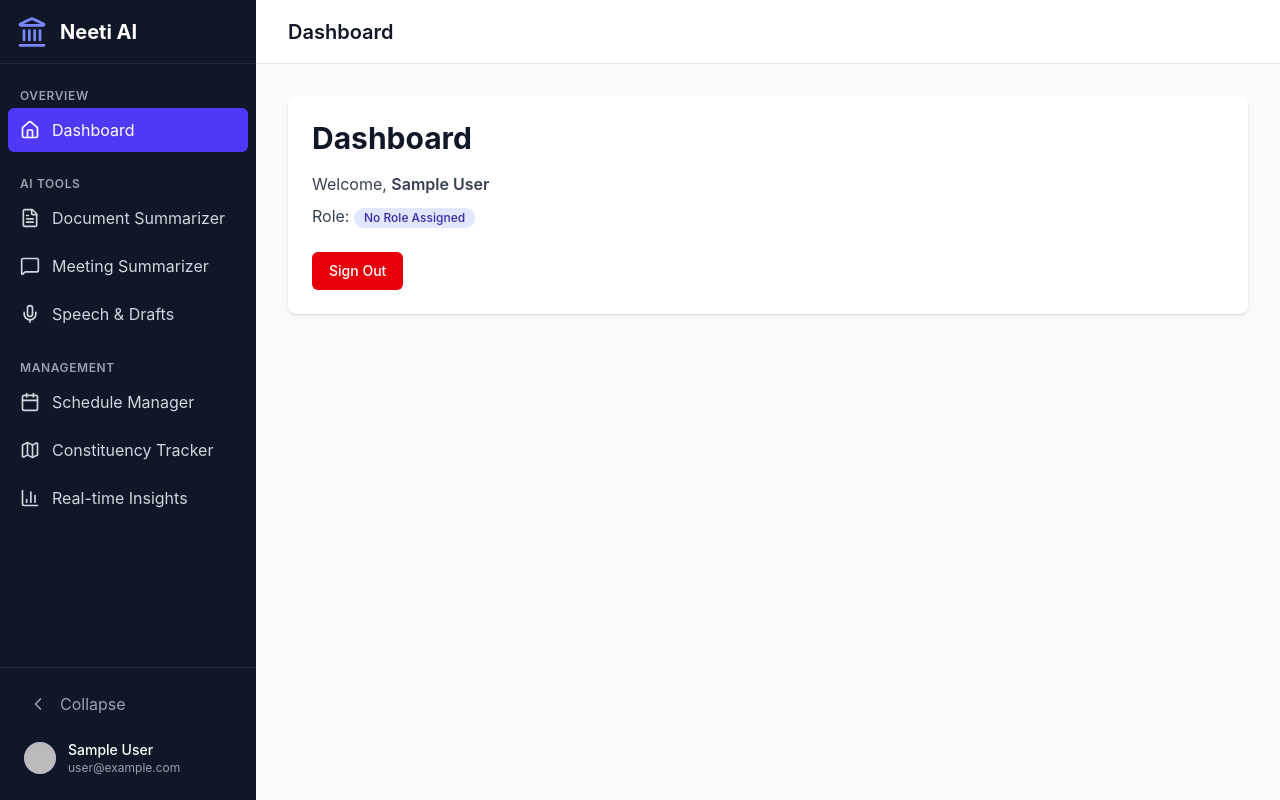
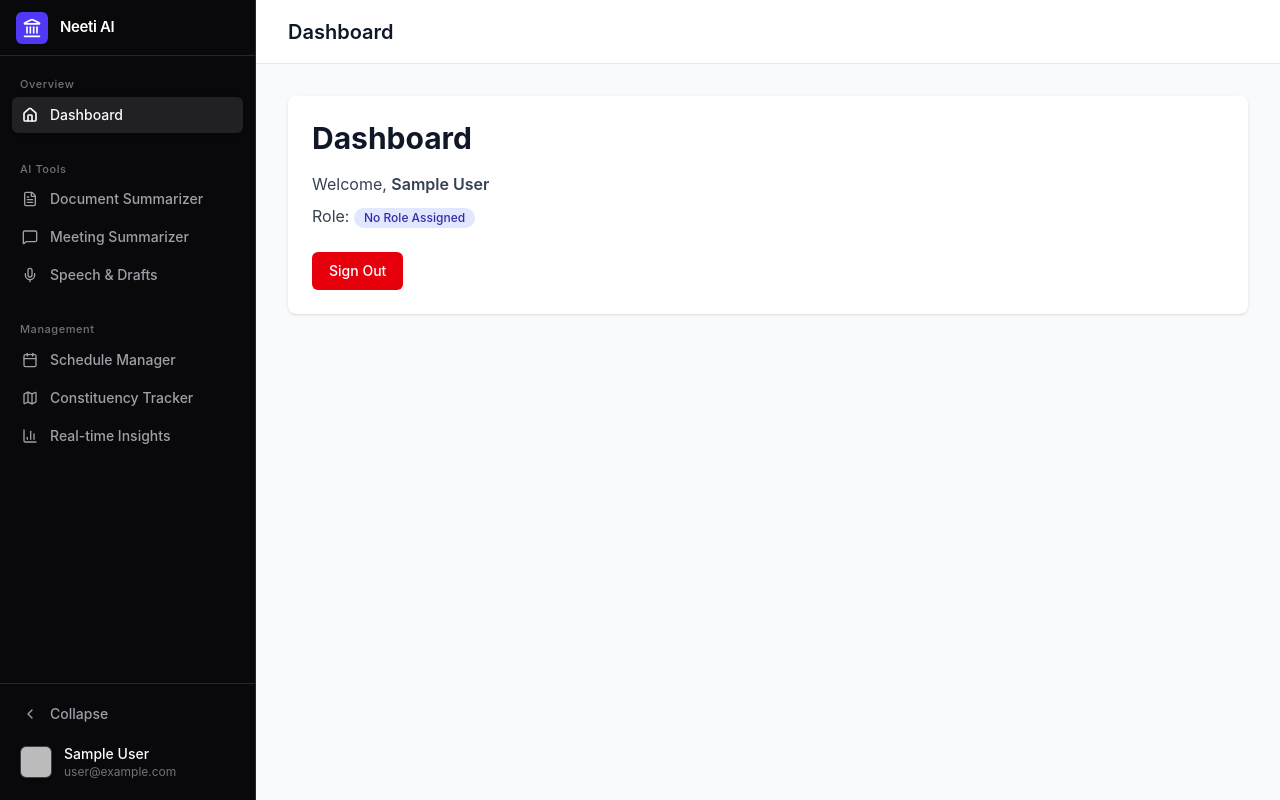
Before and after one commit to dear-asutosh/neeti-ai, a React (Vite) app: page /dashboard in a window 1280 px wide. Built offline with nearby package versions, Linux system fonts and the light colour scheme; no server answers; the database is empty; sample sign-in values are in the browser's storage.

Commit message:
feat: Modified the sidebar design.

```diff
--- a/src/components/layout/Sidebar.jsx
+++ b/src/components/layout/Sidebar.jsx
@@ -58,7 +58,7 @@ export default function Sidebar({ mobileOpen, setMobileOpen }) {
     }
   ];
 
-  const sidebarClasses = `bg-gray-900 text-white flex flex-col h-full transition-all duration-300 z-20
+  const sidebarClasses = `bg-zinc-950 text-zinc-300 flex flex-col h-full transition-all duration-300 z-20 border-r border-zinc-800
     ${isCollapsed ? 'w-20' : 'w-64'}
     ${mobileOpen ? 'fixed inset-y-0 left-0 translate-x-0' : 'fixed inset-y-0 left-0 -translate-x-full md:relative md:translate-x-0'}`;
 
@@ -75,83 +75,91 @@ export default function Sidebar({ mobileOpen, setMobileOpen }) {
       {/* Sidebar Container */}
       <div className={sidebarClasses}>
         {/* Header */}
-        <div className={`flex items-center justify-between h-16 px-4 border-b border-gray-800 ${isCollapsed ? 'justify-center' : ''}`}>
+        <div className={`flex items-center justify-between h-14 px-4 border-b border-zinc-800 ${isCollapsed ? 'justify-center' : ''}`}>
           <div className="flex items-center gap-3 overflow-hidden">
-            <Landmark className="shrink-0 text-indigo-400 w-8 h-8" />
-            {!isCollapsed && <span className="text-xl font-bold whitespace-nowrap">Neeti AI</span>}
+            <div className="bg-indigo-600 rounded-md p-1.5 shrink-0 flex items-center justify-center">
+               <Landmark className="text-white w-5 h-5" />
+            </div>
+            {!isCollapsed && <span className="text-[15px] font-semibold tracking-tight text-white whitespace-nowrap">Neeti AI</span>}
           </div>
           {/* Mobile Close Button */}
           {mobileOpen && (
-            <button onClick={() => setMobileOpen(false)} className="md:hidden text-gray-400 hover:text-white">
-              <X className="w-6 h-6" />
+            <button onClick={() => setMobileOpen(false)} className="md:hidden text-zinc-400 hover:text-zinc-100">
+              <X className="w-5 h-5" />
             </button>
           )}
         </div>
 
         {/* Navigation */}
         <div className="flex-1 py-4 overflow-y-auto overflow-x-hidden">
-          <nav className="space-y-4 px-2">
+          <nav className="space-y-6 px-3">
             {navSections.map((section, idx) => (
               <div key={section.title} className="flex flex-col space-y-1">
                 {!isCollapsed && (
-                  <div className="px-3 text-xs font-semibold text-gray-400 uppercase tracking-wider mb-1 mt-2">
+                  <div className="px-2 text-[11px] font-medium text-zinc-500 tracking-wider mb-1 mt-1 font-sans">
                     {section.title}
                   </div>
                 )}
                 {isCollapsed && idx !== 0 && (
-                  <div className="w-full flex justify-center mb-1 mt-2">
-                    <div className="w-6 border-b border-gray-700"></div>
+                  <div className="w-full flex justify-center mb-1 mt-3">
+                    <div className="w-6 border-b border-zinc-800/60"></div>
                   </div>
                 )}
+                <div className="space-y-0.5">
                   {section.items.map((item) => (
                     <NavLink
                       key={item.name}
                       to={item.path}
                       onClick={() => setMobileOpen(false)}
                       className={({ isActive }) => `
-                      flex items-center gap-3 px-3 py-2.5 rounded-md transition-colors
-                      ${isActive ? 'bg-indigo-600 text-white' : 'text-gray-300 hover:bg-gray-800 hover:text-white'}
+                        flex items-center gap-3 px-2.5 py-2 rounded-md transition-all text-sm font-medium
+                        ${isActive ? 'bg-zinc-800/80 text-zinc-50 shadow-sm' : 'text-zinc-400 hover:bg-zinc-800/50 hover:text-zinc-100'}
                         ${isCollapsed ? 'justify-center' : ''}
                       `}
                       title={isCollapsed ? item.name : undefined}
                     >
-                    <item.icon className={`shrink-0 ${isCollapsed ? 'w-6 h-6' : 'w-5 h-5'}`} />
+                      {({ isActive }) => (
+                        <>
+                          <item.icon className={`shrink-0 ${isCollapsed ? 'w-5.5 h-5.5' : 'w-4 h-4'}`} strokeWidth={isActive ? 2.5 : 2} />
                           {!isCollapsed && <span className="whitespace-nowrap">{item.name}</span>}
+                        </>
+                      )}
                     </NavLink>
                   ))}
+                </div>
               </div>
             ))}
           </nav>
         </div>
 
         {/* Bottom Actions */}
-        <div className="p-4 border-t border-gray-800 space-y-2">
+        <div className="p-3 border-t border-zinc-800 space-y-1">
           {/* Desktop Collapse Toggle */}
           <button
             onClick={() => setIsCollapsed(!isCollapsed)}
-            className={`hidden md:flex items-center gap-3 w-full px-3 py-2 rounded-md text-gray-400 hover:bg-gray-800 hover:text-white transition-colors ${isCollapsed ? 'justify-center' : ''}`}
+            className={`hidden md:flex items-center gap-3 w-full px-2.5 py-2 rounded-md text-zinc-400 hover:bg-zinc-800/50 hover:text-zinc-100 transition-colors text-sm font-medium ${isCollapsed ? 'justify-center' : ''}`}
           >
-            {isCollapsed ? <ChevronRight className="w-5 h-5" /> : <ChevronLeft className="w-5 h-5" />}
+            {isCollapsed ? <ChevronRight className="w-4 h-4" /> : <ChevronLeft className="w-4 h-4" />}
             {!isCollapsed && <span>Collapse</span>}
           </button>
 
           {/* Profile Section */}
           <div className="relative group">
             {/* Hover Menu */}
-            <div className={`absolute bottom-full left-0 mb-2 bg-gray-800 border border-gray-700 rounded-md shadow-lg overflow-hidden transition-all duration-200 opacity-0 invisible group-hover:opacity-100 group-hover:visible flex flex-col z-50
+            <div className={`absolute bottom-full left-0 mb-2 bg-zinc-900 border border-zinc-800 rounded-md shadow-lg overflow-hidden transition-all duration-200 opacity-0 invisible group-hover:opacity-100 group-hover:visible flex flex-col z-50
               ${isCollapsed ? 'left-full ml-2 w-48' : 'w-full'}
             `}>
               <NavLink
                 to="/settings"
                 onClick={() => setMobileOpen(false)}
-                className="flex items-center gap-3 px-4 py-2.5 text-sm text-gray-300 hover:bg-gray-700 hover:text-white w-full text-left transition-colors"
+                className="flex items-center gap-3 px-3 py-2 text-sm text-zinc-300 hover:bg-zinc-800 hover:text-zinc-50 w-full text-left transition-colors font-medium"
               >
                 <Settings className="w-4 h-4 shrink-0" />
                 <span>Settings & Security</span>
               </NavLink>
               <button
                 onClick={handleLogout}
-                className="flex items-center gap-3 px-4 py-2.5 text-sm text-red-400 hover:bg-gray-700 hover:text-red-300 w-full text-left transition-colors border-t border-gray-700"
+                className="flex items-center gap-3 px-3 py-2 text-sm text-red-500 hover:bg-zinc-800 hover:text-red-400 w-full text-left transition-colors border-t border-zinc-800 font-medium"
               >
                 <LogOut className="w-4 h-4 shrink-0" />
                 <span>Sign Out</span>
@@ -160,19 +168,19 @@ export default function Sidebar({ mobileOpen, setMobileOpen }) {
 
             {/* Profile Button */}
             <button
-              className={`flex items-center gap-3 w-full px-2 py-2 rounded-md text-gray-300 hover:bg-gray-800 hover:text-white transition-colors mt-2 ${isCollapsed ? 'justify-center' : ''}`}
+              className={`flex items-center gap-3 w-full px-2 py-2 rounded-md text-zinc-300 hover:bg-zinc-800 hover:text-zinc-50 transition-colors mt-1 ${isCollapsed ? 'justify-center' : ''}`}
             >
-              <div className="w-8 h-8 rounded-full bg-indigo-600 flex items-center justify-center shrink-0 overflow-hidden">
+              <div className="w-8 h-8 rounded-md bg-zinc-800 border border-zinc-700 flex items-center justify-center shrink-0 overflow-hidden shadow-sm">
                 {currentUser?.photoURL ? (
                   <img src={currentUser.photoURL} alt="Avatar" className="h-full w-full object-cover" />
                 ) : (
-                  <User className="w-5 h-5 text-white" />
+                  <User className="w-4 h-4 text-zinc-400" />
                 )}
               </div>
               {!isCollapsed && (
                 <div className="flex flex-col items-start overflow-hidden">
-                  <span className="text-sm font-medium text-white truncate w-full text-left">{currentUser?.displayName || 'Leader'}</span>
-                  <span className="text-xs text-gray-400 truncate w-full text-left">{currentUser?.email || 'No email provided'}</span>
+                  <span className="text-sm font-medium text-zinc-50 truncate w-full text-left">{currentUser?.displayName || 'Leader'}</span>
+                  <span className="text-xs text-zinc-500 truncate w-full text-left">{currentUser?.email || 'No email provided'}</span>
                 </div>
               )}
             </button>
```
Lines whose indentation alone changed are shown as unchanged.
